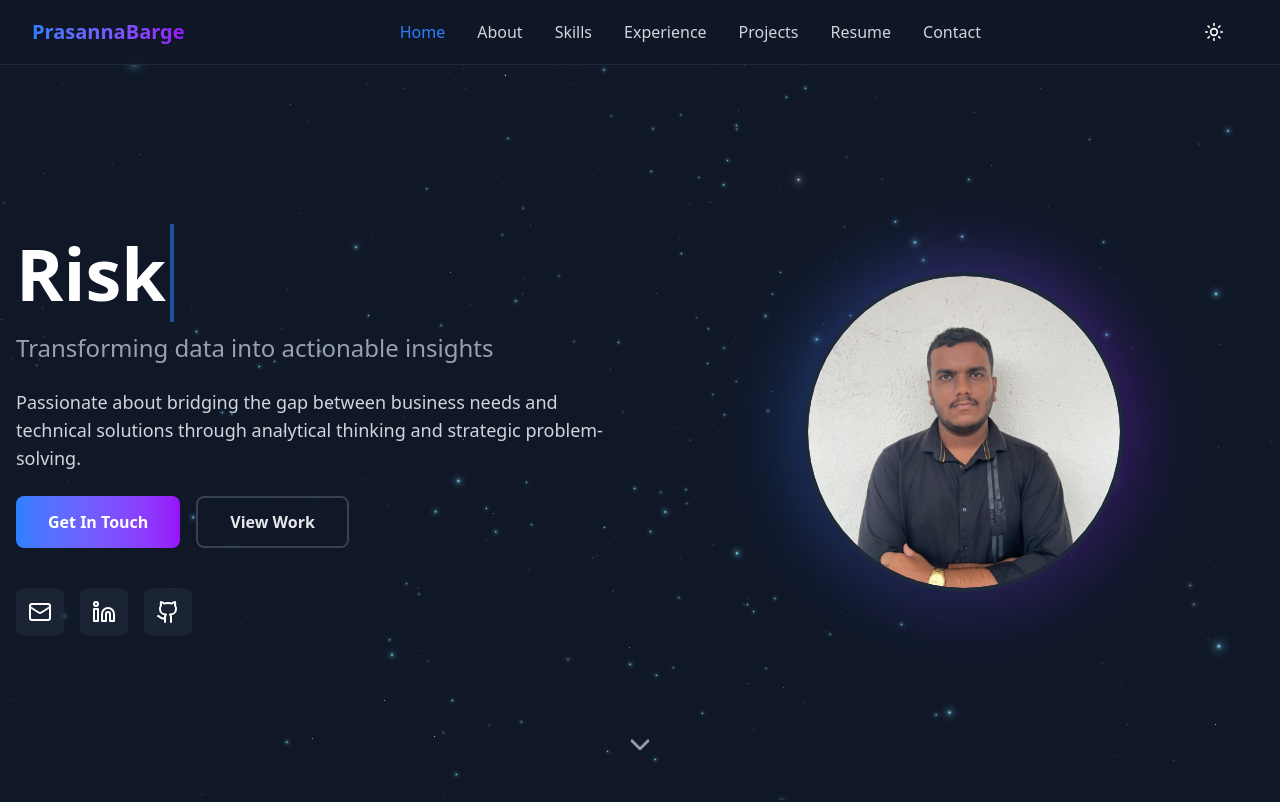
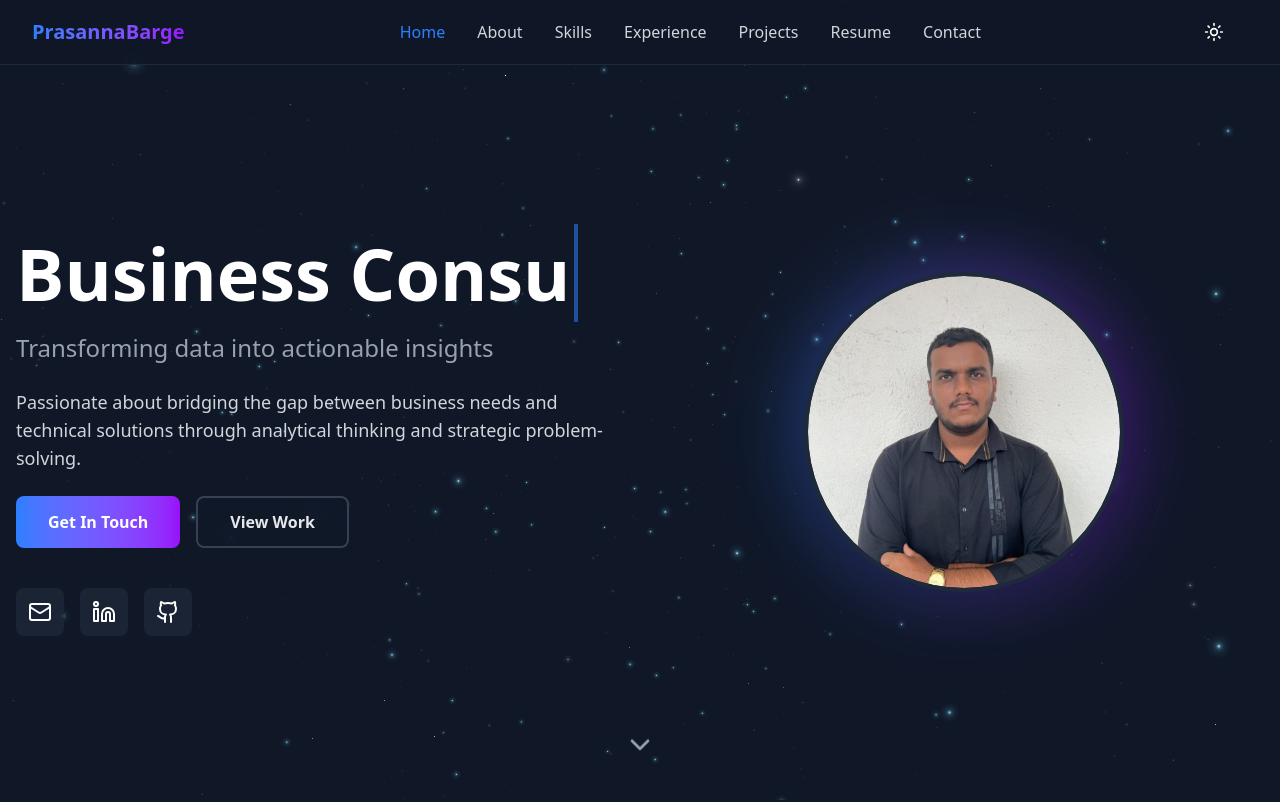
Before and after one commit to prasannabarge/my-portfolio-, a React (Vite) app: page / in a window 1280 px wide. Shown: the top 802 px of the page. Built offline with nearby package versions, Linux system fonts and the light colour scheme.

Commit message:
Updated App.jsx

```diff
--- a/src/App.jsx
+++ b/src/App.jsx
@@ -83,8 +83,8 @@ const App = () => {
   // -------------------------
   const roles = [
     "Business Analyst",
-    "Data Analyst",
-    "Risk Analyst",
+    "Business Consultant",
+    "Product Analyst",
     "Process Analyst",
     "Agile BA",
   ];
```
